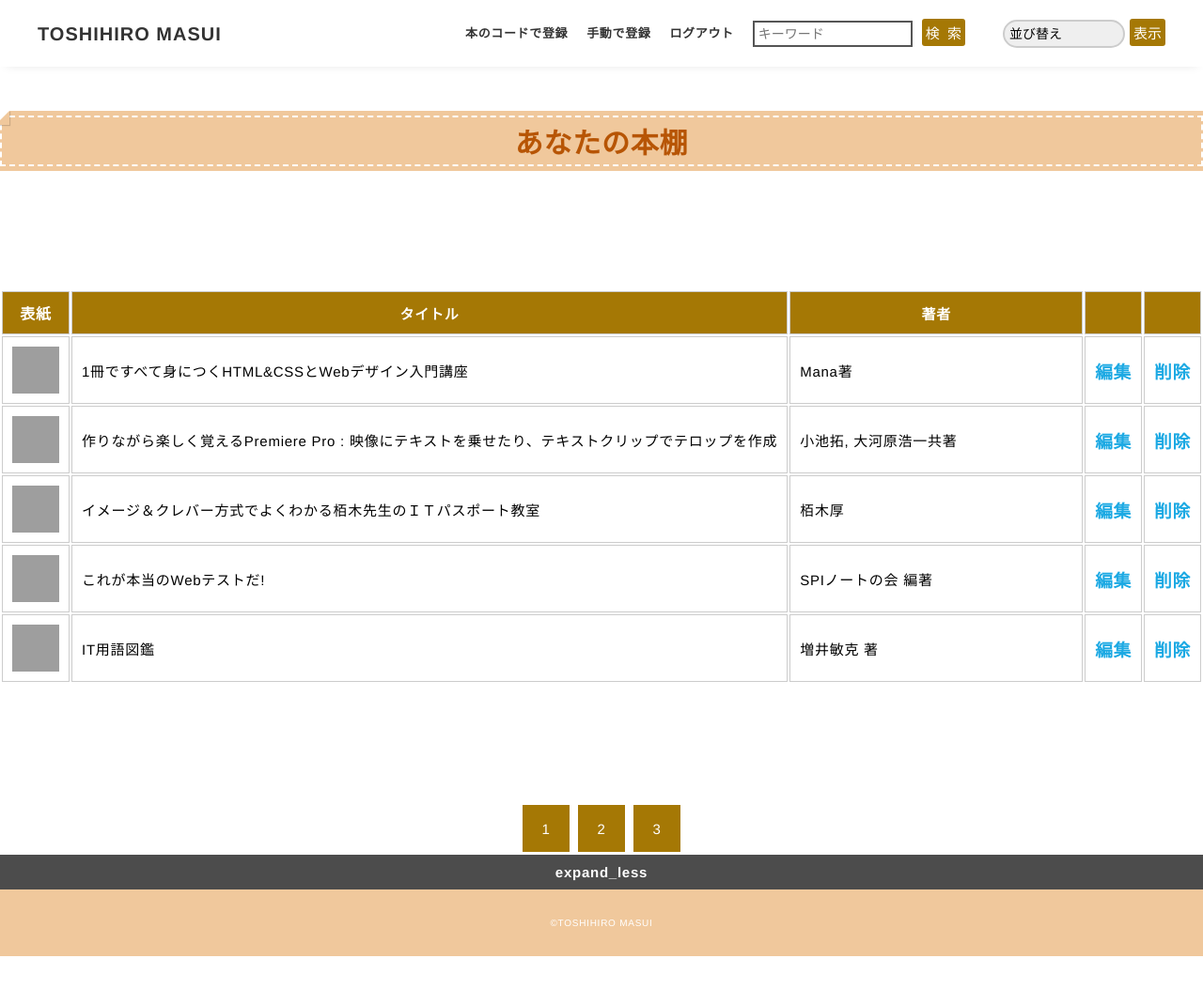
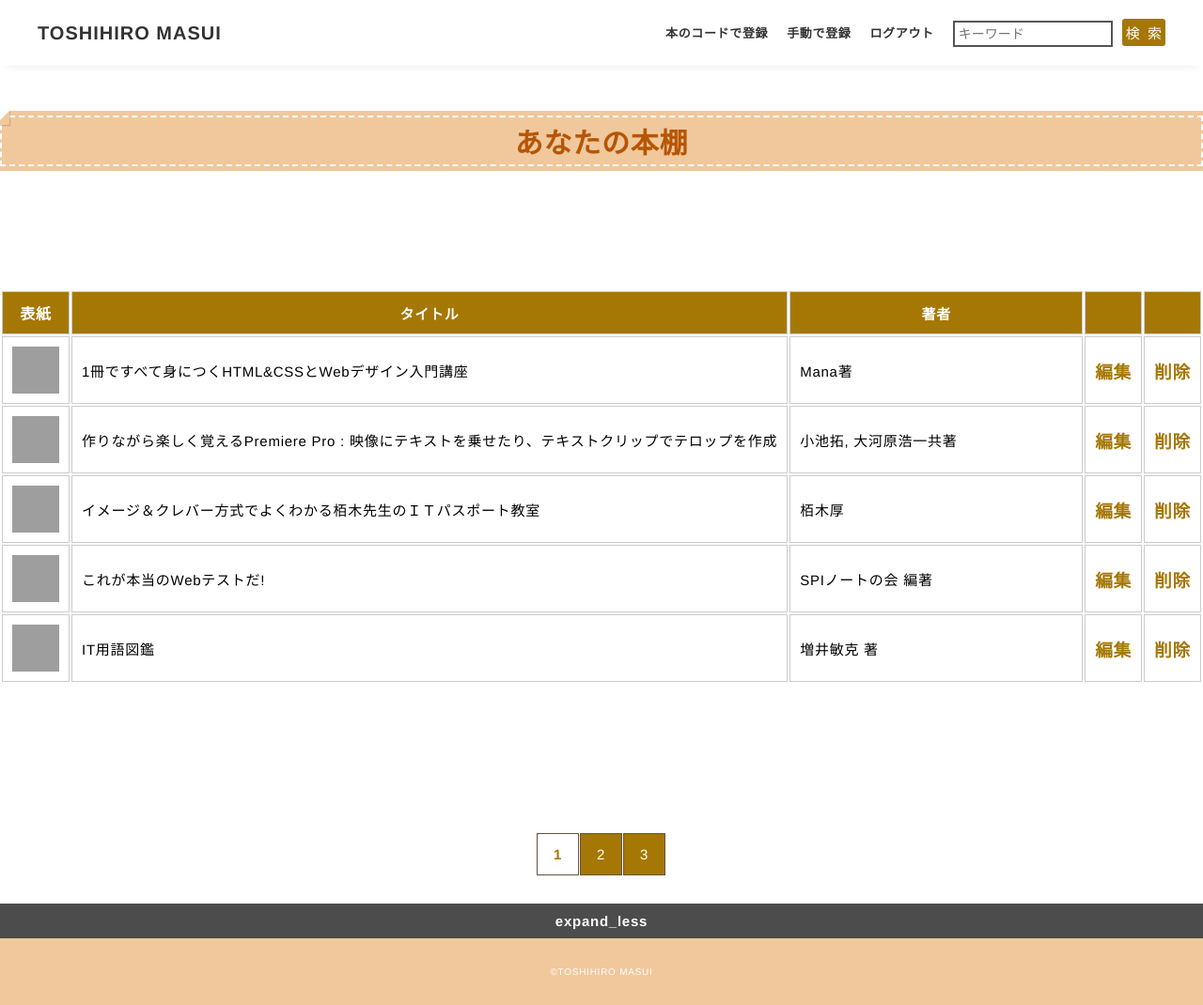
Before and after one commit to ToshihiroMasui/Book, a Flask app: page /index in a window 1280 px wide. Shown: the whole page at 94% size. Before the commit the page ends 1018 px from the top, so only its background shows below. Run offline with Flask 2, Linux system fonts and the light colour scheme; data comes from the database, SQL or seed files in the repository; both versions use the stored data as it was after the commit; some libraries are stand-ins or nearby versions; grey boxes are pictures that could not be loaded.

Commit message:
ページネーションを変更

```diff
--- a/app.py
+++ b/app.py
@@ -1,4 +1,3 @@
-from ensurepip import bootstrap
 from flask import Flask #flask使用
 from flask import render_template, request , redirect,session #htmlテンプレート機能を使用
 from flask_sqlalchemy import SQLAlchemy#DB作成およびSQL操作のため
@@ -8,63 +7,24 @@ from email.policy import default #メールアドレス
 from enum import unique #一意の値 usernameに使用
 from venv import create
 from matplotlib.pyplot import title
-
-
 from flask_login import UserMixin,LoginManager, login_user,logout_user, login_required #ログイン機能
 from werkzeug.security import generate_password_hash,check_password_hash #パスワードハッシュ化とチェック
 import os
+from datetime import datetime,timedelta #時間
 
-from datetime import datetime #時間
 import pytz #タイムゾーン設定
-
 import requests #ISBN 書籍情報
 import xml.etree.ElementTree as et
-
-
-
-
-
 
 app = Flask(__name__)
 app.config['SQLALCHEMY_DATABASE_URI'] = 'sqlite:///book.db'
 app.config['SECRET_KEY'] = os.urandom(24)
+app.permanent_session_lifetime = timedelta(minutes=3)
 app.config['ITEMS_PER_PAGE'] = 5
 db = SQLAlchemy(app)
 
-
-def search_title(search):
-    books = db.session.query(Book).filter(or_(Book.title.like('%' + search + '%'),Book.creator.like('%' + search + '%')))
-    books = books.paginate(page=1, per_page=app.config['ITEMS_PER_PAGE'], error_out=False)
-    session['search'] = search
-    session['sort'] = ""
-    return books
-
-def sort_value(sort_value, search = None):
-    if search != None:
-      books = db.session.query(Book).filter(or_(Book.title.like('%' + search + '%'),Book.creator.like('%' + search + '%')))
-      if sort_value == "asc":
-        books = books.order_by(Book.id.asc())
-        session['sort'] = "asc"
-      elif sort_value == "desc":
-        books = books.order_by(Book.id.desc())
-        session['sort'] = "desc"
-    else:
-      if sort_value == "asc":
-        books = Book.query.order_by(Book.id.asc())
-        session['sort'] = "asc"
-      elif sort_value == "desc":
-        books = Book.query.order_by(Book.id.desc())
-        session['sort'] = "desc"
-    return books
-
-
-
-
-
-
 login_manager = LoginManager()
 login_manager.init_app(app)
-
 
 class User(UserMixin,db.Model): #userテーブル作成
     id = db.Column(db.Integer, primary_key=True)
@@ -78,6 +38,13 @@ class Book(db.Model): #Bookテーブル作成
     title = db.Column(db.String(50), )
     creator = db.Column(db.String(15))
 
+# def search_title(search_title):
+#     books = db.session.query(Book).filter(or_(Book.title.like('%' + search_title + '%'),Book.creator.like('%' + search_title + '%')))
+#     books = books.paginate(page=1, per_page=app.config['ITEMS_PER_PAGE'], error_out=False)
+#     session['title'] = search_title
+#     return books
+
+
 @login_manager.user_loader
 def load_user(user_id):
     return User.query.get(int(user_id))
@@ -88,27 +55,29 @@ def top():
 
 @app.route("/index",methods=['GET','POST'])
 def index():
-    search = request.form.get('search')
+    search_title = request.form.get('search_title')
     if request.method == 'POST':
-        if not search == "":
-            books = db.session.query(Book).filter(or_(Book.title.like('%' + search + '%'),Book.creator.like('%' + search + '%'))).paginate(page=1, per_page=app.config['ITEMS_PER_PAGE'], error_out=False)
+        if search_title != "":
+            books = db.session.query(Book).filter(or_(Book.title.like('%' + search_title + '%'),Book.creator.like('%' + search_title + '%')))
+            books = books.paginate(page=1, per_page=app.config['ITEMS_PER_PAGE'], error_out=False)
+            return render_template('index.html', books=books,search_title = search_title)
         else:
             books = Book.query.paginate(page=1, per_page=app.config['ITEMS_PER_PAGE'], error_out=False)
+            return render_template('index.html', books=books,search_title = search_title)
     else:
         books = Book.query.paginate(page=1, per_page=app.config['ITEMS_PER_PAGE'], error_out=False)
-    return render_template('index.html', books=books,search = search)
-
-
-
-
+        return render_template('index.html', books=books,search_title = search_title)
 
 
 
 @app.route('/pages/<int:page_num>', methods=['GET','POST'])
 def index_pages(page_num):
-
     books = Book.query.paginate(page=page_num, per_page=app.config['ITEMS_PER_PAGE'], error_out=False)
     return render_template('index.html', books=books)
+
+
+
+
 
 @app.route("/signup",methods=['GET','POST'])
 def signup():
@@ -200,7 +169,7 @@ def fetch_book_data():
             book = Book(title=title, creator=creator,isbn=isbn,asin=asin)
             db.session.add(book)
             db.session.commit()
-            return redirect('/index') #戻す
+            return redirect('/index')
         else:
             return render_template('isbn.html')
     else:
--- a/static/css/pagenation.css
+++ b/static/css/pagenation.css
@@ -1,69 +1,80 @@
-.pager  ul.pagination {
-    text-align: center;
+.pagination__item a, .pagination__item--current{
+  box-sizing: border-box;
+  display: block;
+  color: #FFF;
+  text-decoration: none;
+  text-align: center;
+  background: #a57805;
+  border: 1px solid #655141;
+  min-width: 3em;
+  transition: all .2s;
+  margin: 0 1px 0 0;
+  padding: calc(1em - 1px) 1em;
+}
+
+.pagination__item a:hover, .pagination__item--current:hover{
+  color: #655141;
+  background: #FFF;
+  border: 1px solid #655141;
+}
+
+.pagination {
+  position: relative;
+  display: flex;
+  justify-content: center;
+  color: #A4A4A4;
+  line-height: 1;
+  margin: 0;
+  padding: 2em 0;
+}
+
+.pagination__list {
+  display: none;
+}
+
+.pagination__pos {
+  position: absolute;
+  top: -.5em;
+  left: 50%;
+  transform: translate(-50%, 0);
+  color: #655141;
+}
+
+.pagination__btn--prev {
+  order: 2;
+}
+
+.pagination__btn--next {
+  order: 4;
+}
+
+.pagination__btn--first {
+  order: 1;
+}
+
+.pagination__btn--last {
+  order: 5;
+}
+
+@media (min-width: 520px) {
+  .pagination__list {
+    order: 3;
+    display: flex;
+    list-style: none;
     margin: 0;
     padding: 0;
   }
-
-  .pager .pagination li {
-    display: inline;
-    margin: 0 2px;
-    padding: 0;
-    display: inline-block;
-    background:#a57805;
-    width: 50px;
-    height: 50px;
-    text-align: center;
-    position: relative;
+  .pagination__item {
+    margin: 0;
   }
-
-
-
-  .pager .pagination li a{
-    vertical-align: middle;
-    position: absolute;
-    top: 0;
-    left: 0;
-    width: 100%;
-    height: 100%;
-    text-align: center;
-    display:table;
-    color: #fff;
-    text-decoration: none;
+  .pagination__item--current {
+    background: #FFF;
+    color: #f70000;
+    font-weight: bold;
+    border: 1px solid #655141;
+    margin: 0 1px 0 0;
   }
-
-
-
-  .pager .pagination li a span{
-    display:table-cell;
-    vertical-align:middle;
+  .pagination__pos {
+    display: none;
   }
-
-
-
-  .pager .pagination li a:hover,
-  .pager .pagination li a.active{
-    color: #000;
-    background:#efaf0e;
-  }
-
-
-
-  @media only screen and (max-width: 767px){
-    .pager .pagination li{
-      display: none;
-    }
-
-    .pager .pagination li.pre,
-    .pager .pagination li.next{
-      display: inline-block;
-      width: 40%;
-      height: 50px;
-      text-align: center;
-    }
-
-    .pager .pagination li.pre a,
-    .pager .pagination li.next a{
-      width: 100%;
-      text-align: center;
-    }
-  }
+}
--- a/static/css/style.css
+++ b/static/css/style.css
@@ -8,7 +8,7 @@ body {
 a {
   transition: opacity .3s;
   text-decoration: none;
-  color: #1ca9e3;
+  color: #a57805;
 
 }
 
--- a/templates/base.html
+++ b/templates/base.html
@@ -24,21 +24,9 @@
                       <li class="gnav-item"><a href="/create" role="button">手動で登録</a></li>
                       <li class="gnav-item"><a href="/logout" role="button">ログアウト</a></li>
                       <form action="/index" method="post">
-                        <input id="search" type="text" placeholder="キーワード" name="search">
+                        <input id="search" type="text" placeholder="キーワード" name="search_title">
                         <input class="btn" type="submit" value="検  索">
                       </form>
-
-                      <form method="post">
-                        <div>
-                          <select id="sort" name="sort">
-                            <option value="">並び替え</option>
-                            <option value="登録：新しい順">登録：新しい順</option>
-                            <option value="登録：古い順">登録：古い順</option>
-                            <input class="btn" type="submit" value="表示">
-                          </select>
-                        </div>
-                      </form>
-
 
                     </ul>
                   </nav>
--- a/templates/index.html
+++ b/templates/index.html
@@ -50,16 +50,17 @@
 
 
     </div>
-    <div class="pager">
-        <ul class="pagination">
+    <div class="pagination">
+        <ul class="pagination__list">
             {% for page in books.iter_pages() %} {% if page %} {% if page != books.page %}
-            <li><a href="{{ url_for('index_pages', page_num=page) }}"><span>{{ page }}</span></a></li>
+            <li class="pagination__item"><a href="{{ url_for('index_pages', page_num=page) }}"><span>{{ page }}</span></a></li>
             {% else %}
-            <li class=" active"><a><span>{{ page }}</span></a></li>
+            <li class="pagination__item--current"><a><span>{{ page }}</span></a></li>
             {% endif %} {% else %}
             <span> ... </span> {% endif %} {% endfor %}
         </ul>
     </div>
+
 </main>
 
 {% endblock %}
```
Also changed, not shown: app_model.py (added, +210 -0 lines), index_model.html (added, +74 -0 lines), book.db.
